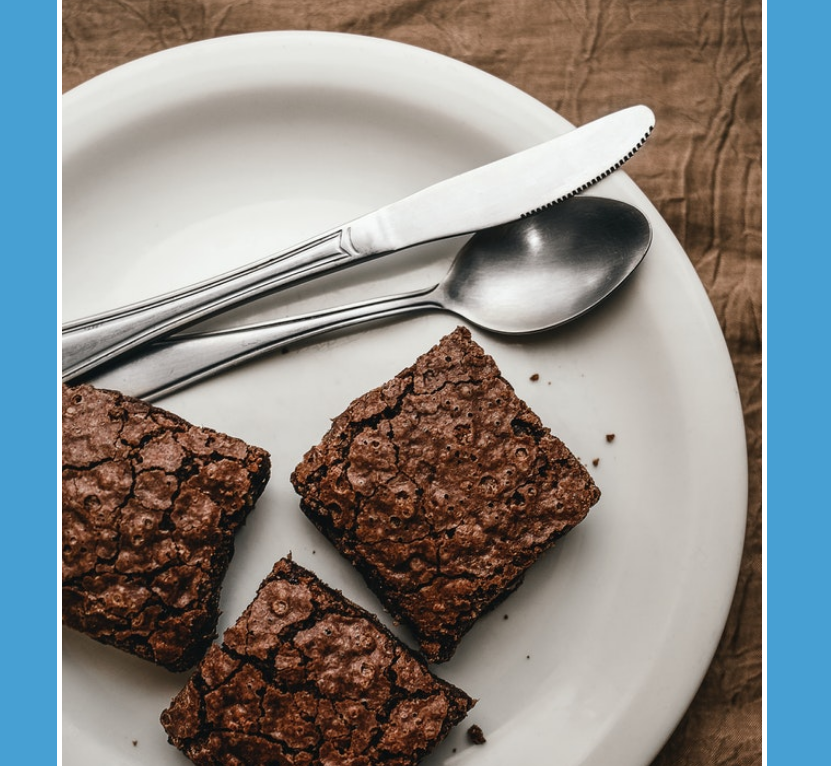
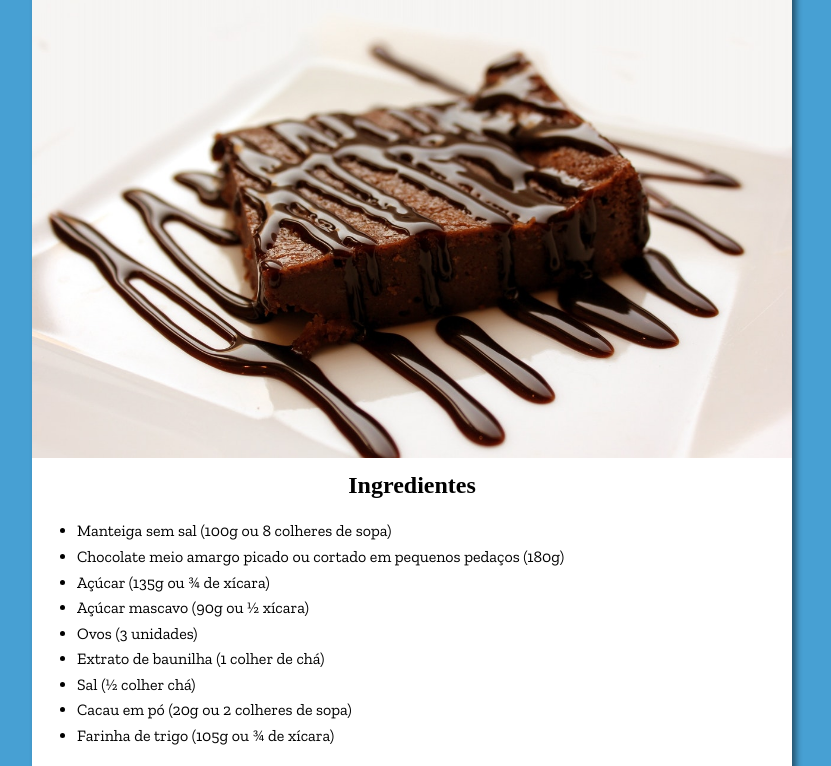
Before and after one commit to rubensgabriel/filmes-lgbt, a plain HTML site: page index.html in a window 1280 px wide. Shown: the part 124-890 px from the top of the page, without its empty margins (228-1059 px from the left). Drawn offline with nearby package versions, Linux system fonts and the light colour scheme; a web font is replaced by a local one.

Commit message:
atualização de estilo

```diff
--- a/index.html
+++ b/index.html
@@ -11,7 +11,7 @@
     <main>
         <header>
             <h1>Brownie de Chocolate</h1>
-            <img src="imagens/pexels-jb-jorge-barreto-4597835.jpg" alt="">
+            <div></div>
         </header>
         <section>
             <h2>Ingredientes</h2>
--- a/style.css
+++ b/style.css
@@ -1,24 +1,43 @@
 @charset 'UTF-8';
+@import url('https://fonts.googleapis.com/css2?family=Akaya+Telivigala&family=Poppins:wght@300;600&display=swap')
+;
+@import url('https://fonts.googleapis.com/css2?family=Poppins:wght@300;600&family=Zilla+Slab:wght@300;400;500&display=swap');
 body{
     background-color: rgb(71, 160, 211);
 }
 main{
     margin: auto;
     text-align: left;
-    width: 700px;
+    max-width: 750px;
+    min-width: 300px;
     background-color: white;
     border-radius: 5px;
     padding: 7px 5px;
     margin-top: 30px;
     margin-bottom: 70px;
+    box-shadow: 4px 5px 6px rgba(0, 0, 0, 0.493);
+    font-family: Zilla Slab;
+    line-height: 1.6em;
 }
-img{
+h1,h2{
+    font-family: Akaya Telivigala;
+}
+header{
     margin: 0px;
-    width: 700px;
-    padding: 0px;
-}
-header{margin: 0px;
+    font-size: 1.5em;
 }
 h2,h1{
     text-align: center;
 }
+div{
+    background-image: url(imagens/pexels-pixabay-45202.jpg);
+    max-width: 750px;
+    height: 450px;
+    min-width: 300px;
+    background-position: center center;
+    background-repeat: no-repeat;
+    background-attachment: fixed;
+    background-size: cover;
+    margin: -5px;
+    padding: 5px;
+}
```
Also changed, not shown: imagens/chocolate-brownie-cake-piece-stack-on-plate-homemade-pastries.jpg (added), imagens/image-from-rawpixel-id-5905202-jpeg.jpg (added), imagens/pexels-pixabay-45202.jpg (added).
